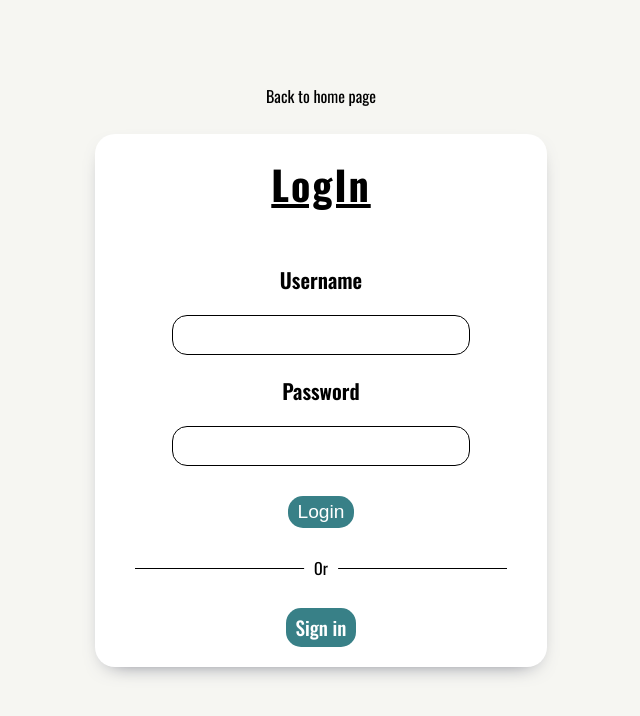
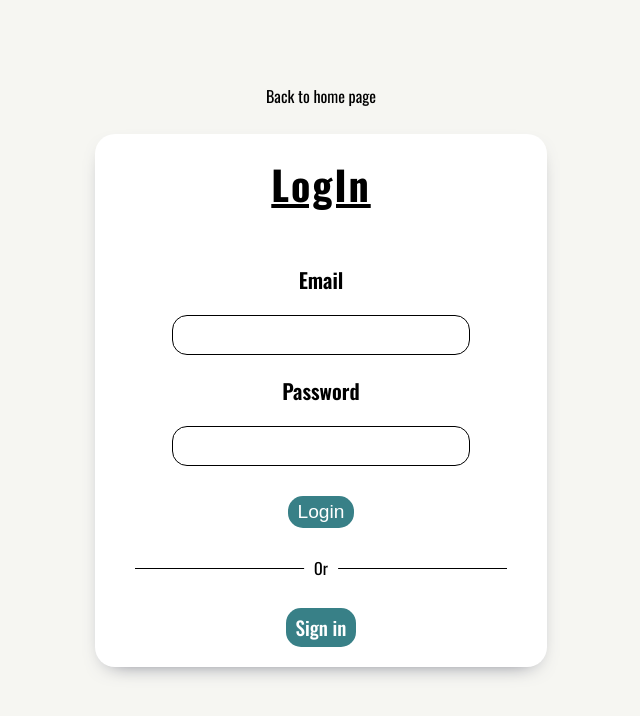
Before and after one commit to QuickerMaths/social-media-app-poject, a React (Vite) app in the folder client/: page /login in a window 1280 px wide. Shown: the top 716 px of the page, without its empty margins (319-959 px from the left). Built offline with nearby package versions, Linux system fonts and the light colour scheme; no server answers.

Commit message:
fix: authentication refactor

```diff
--- a/client/src/App.tsx
+++ b/client/src/App.tsx
@@ -25,7 +25,7 @@ const UsersList = lazy(() => import("./pages/users-list/UsersList"));
 function App() {
   //check if user is already loggedin
 
-  // useUserAuthorizationQuery("");
+  useUserAuthorizationQuery(undefined);
 
   return (
     <>
--- a/client/src/components/header/Header.tsx
+++ b/client/src/components/header/Header.tsx
@@ -23,7 +23,7 @@ const Header = () => {
     content = (
       <button
         className="header__login-button"
-        onClick={() => logoutUser("")}
+        onClick={() => logoutUser(undefined)}
         disabled={isLoggingOut}
       >
         LogOut
--- a/client/src/features/apiSlice/authApiSlice/authApiSlice.tsx
+++ b/client/src/features/apiSlice/authApiSlice/authApiSlice.tsx
@@ -1,30 +1,23 @@
 // Internal dependencies
-//TODO: refactor
 import { SerializedError } from "@reduxjs/toolkit";
 import { FetchBaseQueryError } from "@reduxjs/toolkit/dist/query";
 import { errorTransformer } from "../../../hooks/reduxHooks";
 import { IUser } from "../../../pages/user-profile/types";
 import { apiSlice } from "../apiSlice";
-import {
-  IAuthProps,
-  IAuthResponse,
-  IErrorResponse,
-  IRegisterProps,
-  IResponse,
-} from "../types";
+import { IAuthProps, IErrorResponse, IRegisterProps } from "../types";
 
 export const authApiSlice = apiSlice.injectEndpoints({
   endpoints: (builder) => ({
-    userAuthorization: builder.query<IResponse<string, IAuthResponse>, string>({
+    userAuthorization: builder.query<IUser, undefined>({
       query: () => ({
-        url: "/auth/me",
+        url: "/api/auth/me",
         credentials: "include",
       }),
     }),
 
-    logoutUser: builder.mutation<IResponse<string, null>, string>({
+    logoutUser: builder.mutation<{}, undefined>({
       query: () => ({
-        url: "/api/logout",
+        url: "/api/auth/logout",
         method: "POST",
         credentials: "include",
       }),
@@ -33,13 +26,13 @@ export const authApiSlice = apiSlice.injectEndpoints({
       ) => errorTransformer(error),
     }),
 
-    loginUser: builder.mutation<IResponse<string, IAuthResponse>, IAuthProps>({
-      query: ({ username, password }) => ({
-        url: `/auth`,
+    loginUser: builder.mutation<IUser, IAuthProps>({
+      query: ({ email, password }) => ({
+        url: `/api/auth/login`,
         method: "POST",
         credentials: "include",
         body: {
-          username,
+          email,
           password,
         },
       }),
--- a/client/src/features/apiSlice/types.ts
+++ b/client/src/features/apiSlice/types.ts
@@ -1,8 +1,3 @@
-export type IResponse<K, T> = {
-  status: K;
-  data: T;
-};
-
 export type ICreatePostParams = {
   userId: number;
   shared_post_id?: number;
@@ -10,15 +5,8 @@ export type ICreatePostParams = {
   media_location?: string;
 };
 
-export type IAuthResponse = {
-  username: string | null;
-  userId: number | null;
-  userImg: string | null;
-  friendsRequests: string[] | [];
-};
-
 export type IAuthProps = {
-  username: string;
+  email: string;
   password: string;
 };
 
--- a/client/src/features/authSlice/authSlice.ts
+++ b/client/src/features/authSlice/authSlice.ts
@@ -9,7 +9,7 @@ import { authApiSlice } from "../apiSlice/authApiSlice/authApiSlice";
 
 const initialState: IAuthSliceState = {
   username: null,
-  userId: 3,
+  userId: null,
   userImg: null,
   friendsRequests: [],
 };
@@ -26,11 +26,11 @@ export const authSlice = createSlice({
     builder.addMatcher(
       authApiSlice.endpoints.userAuthorization.matchFulfilled,
       (state, { payload }) => {
-        const { friendsRequests, userId, userImg, username } = payload.data;
-        state.friendsRequests = friendsRequests;
-        state.userId = userId;
-        state.userImg = userImg;
+        const { id, username, avatar_url } = payload;
+
         state.username = username;
+        state.userId = id;
+        state.userImg = avatar_url;
       }
     );
     builder.addMatcher(
@@ -45,11 +45,11 @@ export const authSlice = createSlice({
     builder.addMatcher(
       authApiSlice.endpoints.loginUser.matchFulfilled,
       (state, { payload }) => {
-        const { friendsRequests, userId, userImg, username } = payload.data;
-        state.friendsRequests = friendsRequests;
-        state.userId = userId;
-        state.userImg = userImg;
+        const { id, username, avatar_url } = payload;
+
         state.username = username;
+        state.userId = id;
+        state.userImg = avatar_url;
       }
     );
   },
--- a/client/src/pages/login/Login.tsx
+++ b/client/src/pages/login/Login.tsx
@@ -17,26 +17,27 @@ const Login = () => {
   const [loginUser, { isLoading: isLoginIn, isError, error, isSuccess }] =
     useLoginUserMutation();
 
-  if (isError) useToastCreator(error as string, "error");
-
   const { handleChange, handleBlur, errors, touched, values, handleSubmit } =
     useFormik({
       initialValues: {
-        username: "",
+        email: "",
         password: "",
       },
-      validationSchema: loginSchema,
-      onSubmit: async (values) => {
+      // validationSchema: loginSchema,
+      onSubmit: async ({ email, password }) => {
         await loginUser({
-          username: values.username,
-          password: values.password,
+          email,
+          password,
         });
-        if (isSuccess) {
-          useToastCreator("You have been logged in successfully", "success");
-          navigate("/");
-        }
       },
     });
+
+  if (isError) useToastCreator(error as string, "error");
+
+  if (isSuccess) {
+    navigate("/");
+    useToastCreator("Logged in successful", "success");
+  }
 
   let content;
 
@@ -51,15 +52,15 @@ const Login = () => {
         <h2 className="login__title">LogIn</h2>
         <form className="login__form" onSubmit={handleSubmit}>
           <InputField
-            type="username"
-            label="Username"
-            name="username"
+            type="email"
+            label="Email"
+            name="email"
             className="login"
-            touched={touched.username}
-            error={errors.username}
+            touched={touched.email}
+            error={errors.email}
             onChange={handleChange}
             onBlur={handleBlur}
-            value={values.username}
+            value={values.email}
           />
           <InputField
             type="password"
--- a/client/src/pages/register/Register.tsx
+++ b/client/src/pages/register/Register.tsx
@@ -27,13 +27,14 @@ const Register = () => {
       validationSchema: registerSchema,
       onSubmit: async (values) => {
         await registerUser(values);
-        if (isSuccess) {
-          navigate("/");
-          useToastCreator("Registered successful, you can login", "success");
-        }
-        if (isError) useToastCreator(error as string, "error");
       },
     });
+
+  if (isSuccess) {
+    navigate("/login");
+    useToastCreator("Registered successful, you can login", "success");
+  }
+  if (isError) useToastCreator(error as string, "error");
 
   let content;
 
```
